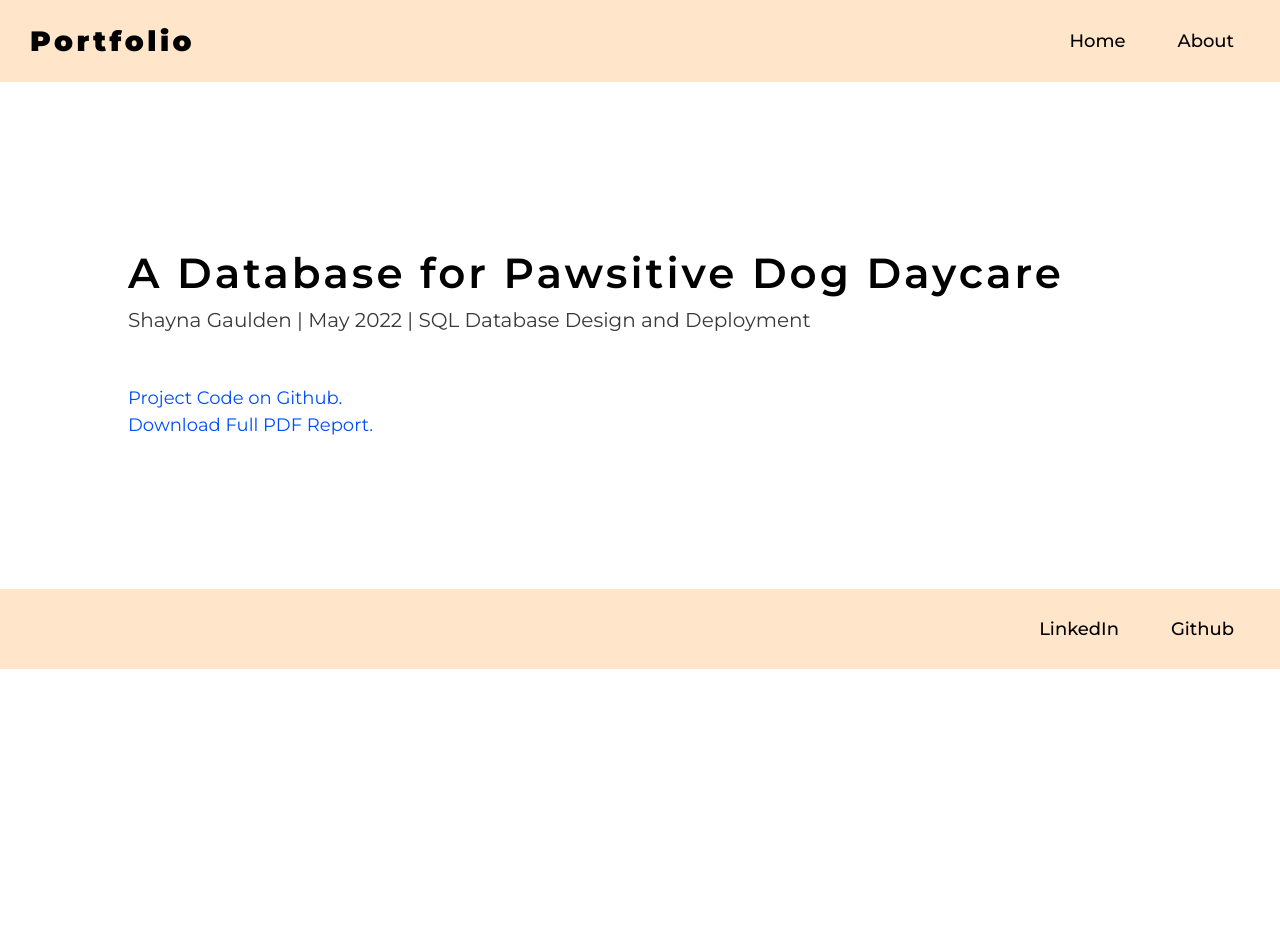
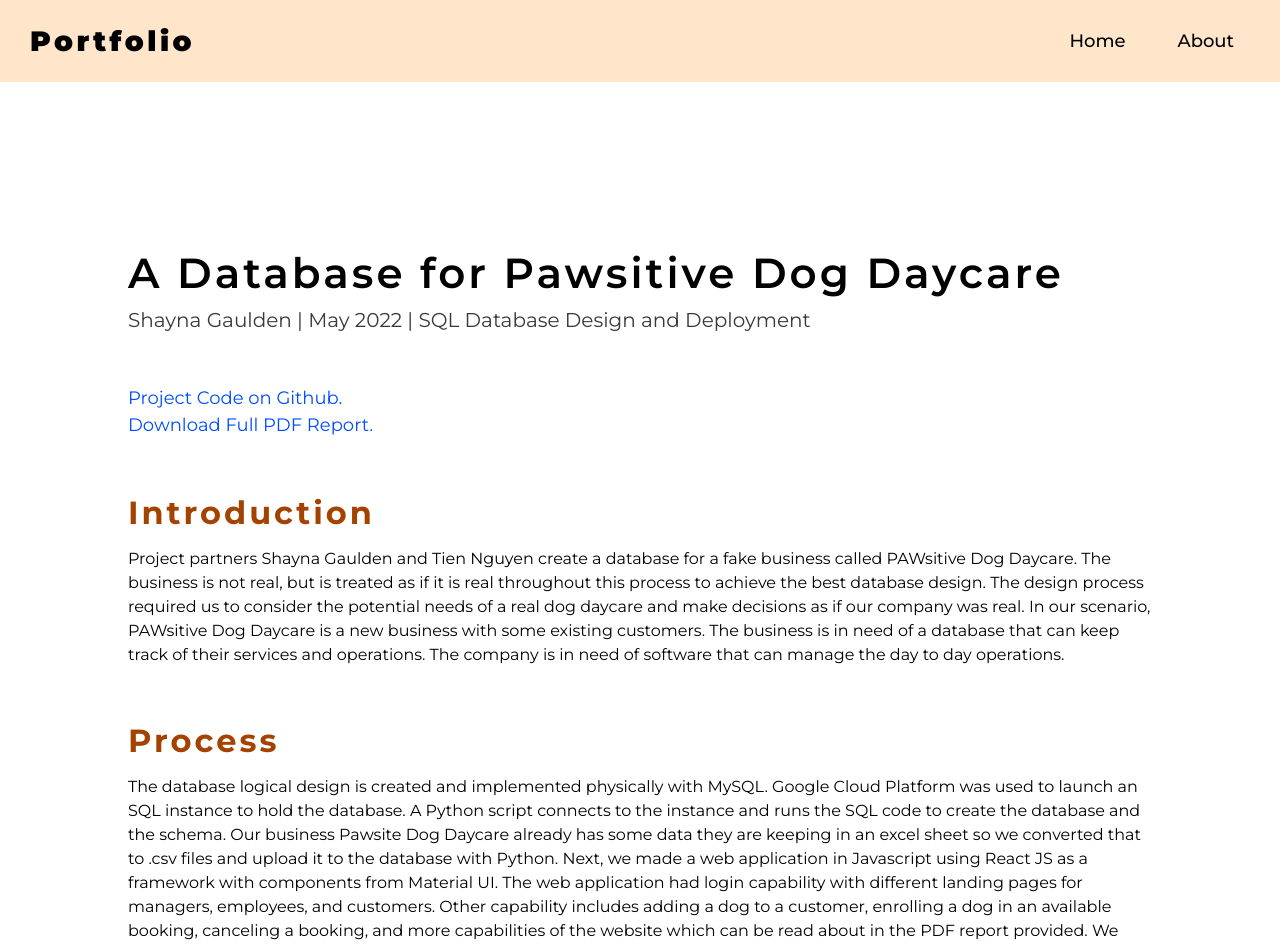
Before and after one commit to shayna-gaulden/portfolio, a React (Create React App) app: page /pawsitive in a window 1280 px wide. Shown: the top 946 px of the page. Before the commit the page ends 800 px from the top, so only its background shows below. Built offline with nearby package versions, Linux system fonts and the light colour scheme.

Commit message:
Added basic information to pawsitive project

```diff
--- a/src/App.css
+++ b/src/App.css
@@ -102,6 +102,10 @@ body {
   font-weight: 900;
   color: #000000;
   text-decoration: none;
+}
+.nav-header:hover,
+.nav-header:focus {
+  color: #575757;
 }
 
 .title-container {
--- a/src/pages/about.js
+++ b/src/pages/about.js
@@ -7,6 +7,7 @@ import Footer from "../components/footer";
 import SelfImg from "../assets/images/me-beach.jpg"
 import Resume from "../assets/images/Shayna Gaulden resume.pdf"
 import { height } from "@mui/system";
+import LinkedinLogo from "../assets/images/LI-In-Bug.png"
 
 const About = () => {
     return(
@@ -39,8 +40,13 @@ I have been careful to take classes throughout my education that honed my mathem
 and knowledge. I am someone who pursues the most efficient solution and works well in a team because I love the
 creativity that teamwork facilitates and I am good at synthesising other people's ideas.
 
-
-
+<header className="mid-title">
+                Contact Me!
+                <a href="https://www.linkedin.com/in/shayna-gaulden-490a01140/" target="_blank" rel="noreferrer">
+            <img src={LinkedinLogo} className="logo"/>
+            </a>
+                </header>
+                If you are interested in contacting me please reach out to me on Linkedin!
             </div>
             </div>
             <Footer />
--- a/src/pages/projects/pawsitive.js
+++ b/src/pages/projects/pawsitive.js
@@ -23,6 +23,31 @@ const Pawsitive = () => {
                 </a>
             </div>
 
+            <div className="proj-detail-box">
+                <header className="mid-title">Introduction</header>
+                    Project partners Shayna Gaulden and Tien Nguyen
+                    create a database for a fake business
+                    called PAWsitive Dog Daycare. The business is not real,
+                    but is treated as if it is real throughout this process
+                    to achieve the best database design. The design process
+                    required us to consider the potential needs of a real
+                    dog daycare and make decisions as if our company was
+                    real. In our scenario, PAWsitive Dog Daycare is a new
+                    business with some existing customers. The business is
+                    in need of a database that can keep track of their
+                    services and operations. The company is in need of
+                    software that can manage the day to day operations.
+
+                <header className="mid-title">Process</header>
+                The database logical design is created and implemented physically with MySQL. Google Cloud Platform was used to launch an SQL instance to hold the database. A Python script connects to the instance and runs the SQL code to create the database and the schema.
+Our business Pawsite Dog Daycare already has some data they are keeping in an excel sheet so we converted that to .csv files and upload it to the database with Python.
+
+Next, we made a web application in Javascript using React JS as a framework with components from Material UI. The web application had login capability with different landing pages for managers, employees, and customers. Other capability includes adding a dog to a customer, enrolling a dog in an available booking, canceling a booking, and more capabilities of the website which can be read about in the PDF report provided.
+We implemented an API with Node JS and Express and we used Postman to test our API calls.
+
+
+
+            </div>
 
             <Footer />
         </div>
--- a/src/pages/projects/wine-quality.js
+++ b/src/pages/projects/wine-quality.js
@@ -13,7 +13,7 @@ const WineQuality = () => {
             <div className="space"/>
             <Title
                 title={"Wine Quality Prediction"}
-                subtitle={"Shayna Gaulden | Deceember 2021 | Regression Modeling in R"}
+                subtitle={"Shayna Gaulden | December 2021 | Regression Modeling in R"}
             />
             <div className="column">
                 <a href="https://github.com/shayna-gaulden/wine-quality" target="_blank" rel="noreferrer" className="github-link">
```
